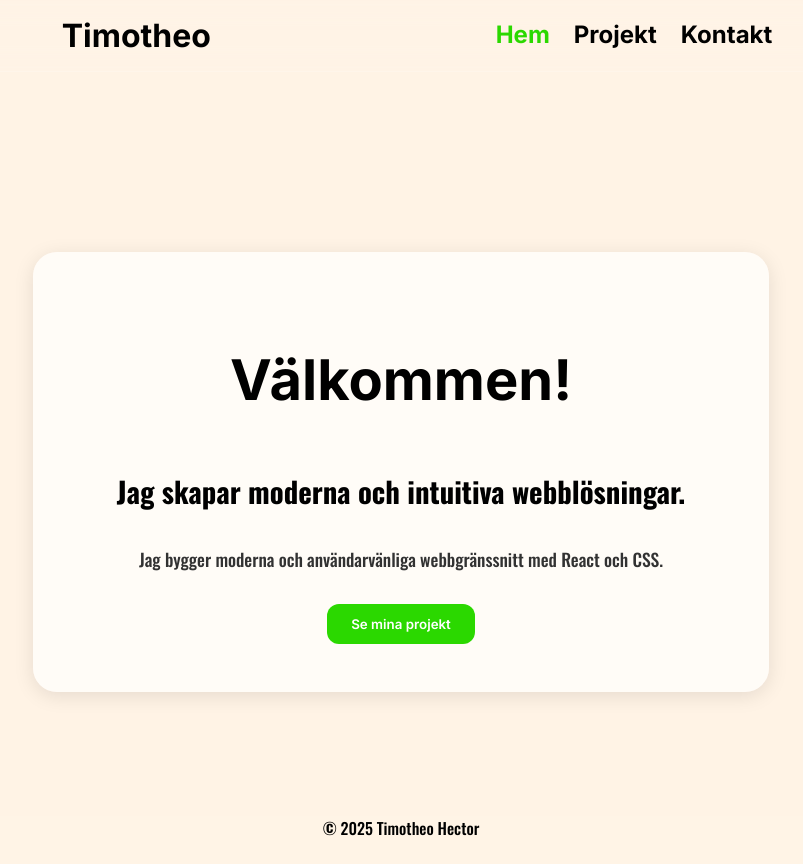
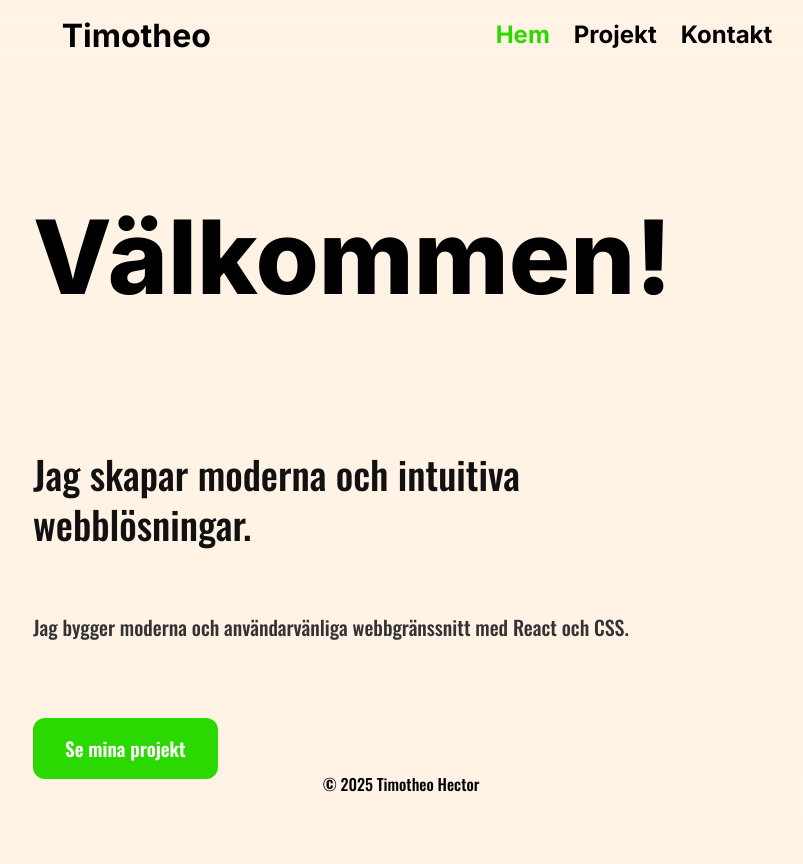
Before and after one commit to Tim-H-H/Timotheos-Portfolio, a React (Vite) app: page / in a window 1280 px wide. Shown: the whole page, without its empty margins (239-1042 px from the left). After the commit the page ends 820 px from the top, so only its background shows below. Built offline with nearby package versions, Linux system fonts and the light colour scheme.

Commit message:
restyled homepage to look more like the original concept

```diff
--- a/src/index.css
+++ b/src/index.css
@@ -135,66 +135,70 @@ h1, h2, h3, .header-name {
 
 /* Home Page CSS */
 
-/* ===== HOME PAGE ===== */
+/* ===== HOME PAGE (Hero Style) ===== */
+
 .home {
   display: flex;
   justify-content: center;
   align-items: center;
-  min-height: calc(100dvh - 80px);
-  padding: 2rem;
-  text-align: center;
-  animation: fadeIn 0.7s ease-out forwards;
+  min-height: calc(100dvh - 60px);
+  padding: 0 2rem;
+  background-color: rgb(255, 243, 229);
+  text-align: left;
 }
 
 .home-container {
-  background: rgba(255, 255, 255, 0.7);
-  backdrop-filter: blur(10px);
-  -webkit-backdrop-filter: blur(10px);
-  padding: 3rem;
-  border-radius: 1.5rem;
-  box-shadow: 0 4px 20px rgba(0, 0, 0, 0.1);
-  max-width: 700px;
+  display: flex;
+  flex-direction: column;
+  gap: 1.5rem;
+  max-width: 1100px;
   width: 100%;
+}
+
+.welcome-text {
+  font-size: clamp(3rem, 8vw, 8rem);
+  font-weight: 800;
+  line-height: 1;
+  color: #000;
+  font-family: "Inter", sans-serif;
   animation: fadeIn 0.8s ease-out forwards;
 }
 
-.text-container {
-  margin-bottom: 1rem;
-}
-
-.welcome-text {
-  font-size: 3.5rem;
-  color: black;
-  font-family: "Inter", sans-serif;
-  margin-bottom: 1rem;
-}
-
 .intro-text {
-  font-size: 1.8rem;
+  font-size: clamp(1.5rem, 3vw, 2.5rem);
+  font-weight: 500;
+  color: #111;
   font-family: "Oswald", sans-serif;
-  margin-bottom: 1rem;
+  max-width: 700px;
+  line-height: 1.3;
+  animation: fadeIn 1s ease-in forwards;
 }
 
 .home p {
-  font-size: 1.1rem;
-  color: rgb(50, 50, 50);
-  margin-bottom: 2rem;
+  font-size: 1.25rem;
+  color: #333;
+  font-family: "Oswald", sans-serif;
+  max-width: 600px;
+  margin-top: 0.5rem;
 }
 
 .home button {
-  background-color: #2bd800;
+  font-family: "Oswald", sans-serif;
+  background: #2bd800;
   color: white;
+  font-weight: 600;
   border: none;
+  padding: 1rem 2rem;
   border-radius: 0.75rem;
-  font-family: "Inter", sans-serif;
-  font-weight: 600;
-  padding: 0.75rem 1.5rem;
+  font-size: 1.2rem;
   cursor: pointer;
+  align-self: flex-start;
+  margin-top: 2rem;
   transition: background 0.2s ease, transform 0.2s ease;
 }
 
 .home button:hover {
-  background-color: #24b300;
+  background: #24b300;
   transform: translateY(-2px);
 }
 
```
